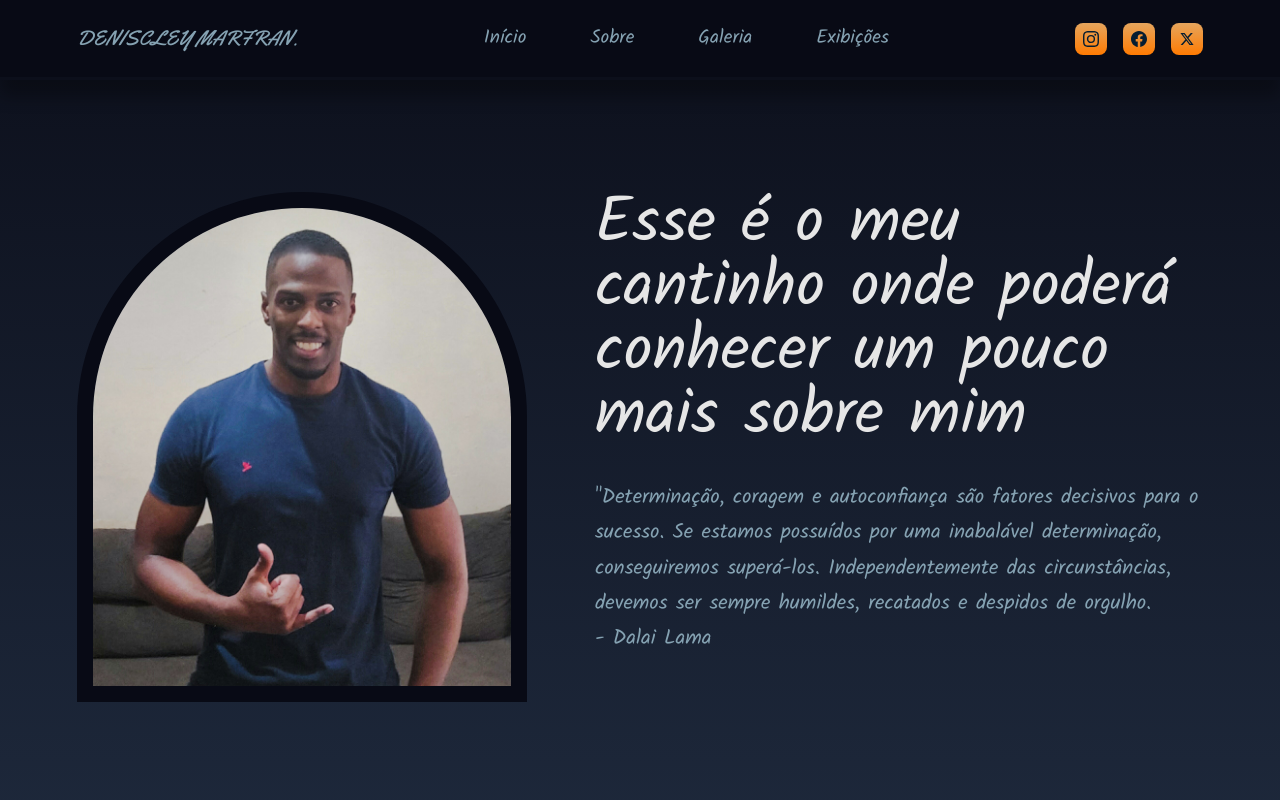
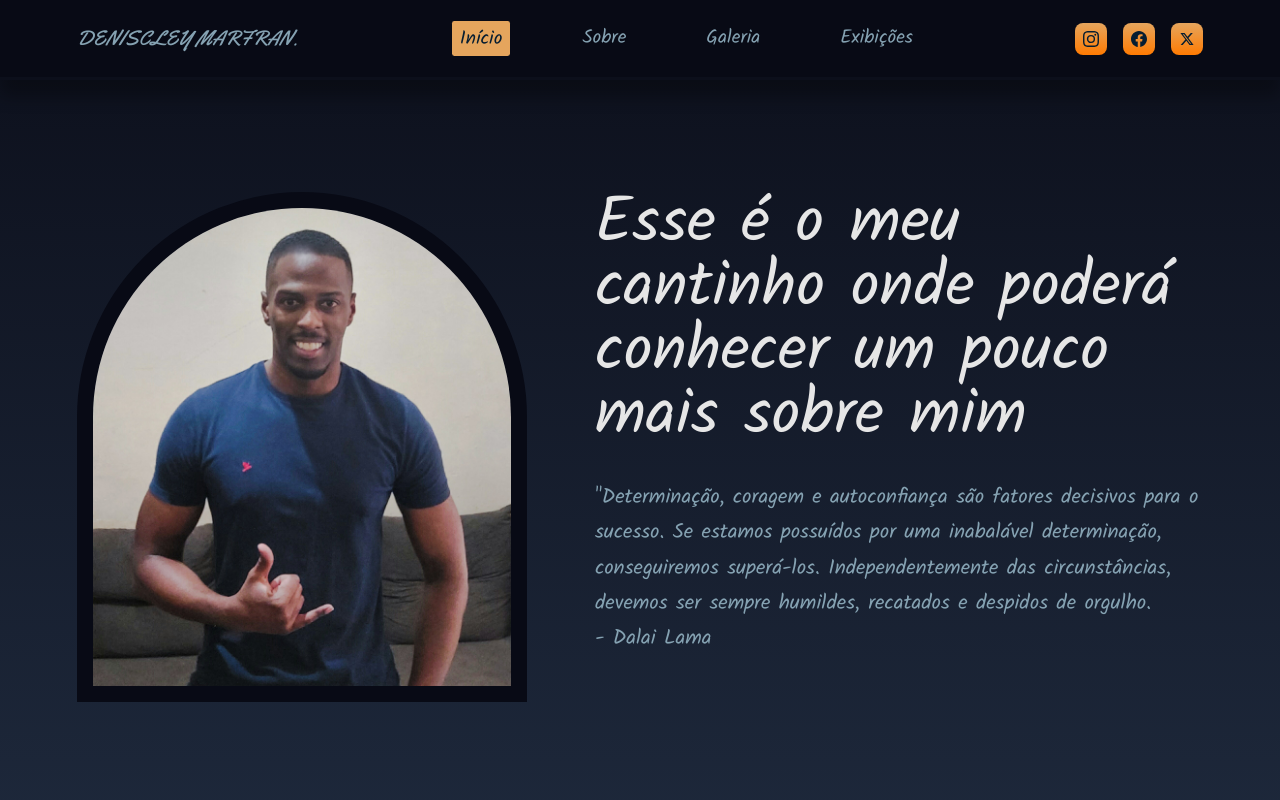
Before and after one commit to Deniscley/Personal.Photography.Gallery.Web, a Next.js app: page / in a window 1280 px wide. Shown: the top 800 px of the page. Built offline with nearby package versions, Linux system fonts and the light colour scheme.

Commit message:
feat: Navigation menu creation

```diff
--- a/src/components/layout/navbar/navbar.css
+++ b/src/components/layout/navbar/navbar.css
@@ -19,15 +19,23 @@ nav {
   box-shadow: 0 1rem 1rem rgba(0, 0, 0, 0.3);
 } */
 
+.show__nav {
+  display: none;
+}
+
+.hide__nav {
+  display: none;
+}
+
+.nav__toggle-btn {
+  display: none;
+}
+
 .nav__container {
   height: 100%;
   display: flex;
   justify-content: space-between;
   align-items: center;
-}
-
-.nav__toggle-btn {
-  display: none;
 }
 
 .nav__logo {
@@ -37,10 +45,42 @@ nav {
 .nav__links {
   display: flex;
   gap: 4rem;
+  align-items: center;
 }
 
 .nav__links div {
   font-size: 1.2rem;
+  margin: 0 0.5rem 0 0.5rem;
+}
+
+.nav__links li a {
+  display: flex;
+}
+
+.nav__links a {
+  text-decoration: none;
+  transition: var(--transition);
+}
+
+.nav__links a:hover {
+  color: var(--color-primary);
+}
+
+.active-nav {
+  position: relative;
+  background-color: var(--color-primary-variant);
+  border-radius: 0.15rem;
+  padding-top: 0.15rem;
+  color: var(--color-bg-4);
+}
+
+.active-nav::after {
+  content: "";
+  display: block;
+  height: 1.2rem;
+  background: var(--color-primary);
+  position: absolute;
+  margin-top: 2.15rem;
 }
 
 .nav__socials {
@@ -66,8 +106,12 @@ nav {
 }
 
 @media screen and (max-width: 1024px) {
-  .nav__socials {
-    display: none;
+  .nav__toggle-btn {
+    display: inline-block;
+    font-size: 2rem;
+    background: transparent;
+    cursor: pointer;
+    color: var(--color-white);
   }
 
   .nav__links {
@@ -79,9 +123,48 @@ nav {
     display: none;
   }
 
+  .nav__socials {
+    gap: 0.5rem;
+  }
+
+  .active-nav,
+  .active-nav::after {
+    display: none;
+    color: var(--color-primary-variant);
+  }
+
   .nav__links li {
-    height: 5rem;
-    box-shadow: -3rem 3rem 3rem rgba(0, 0, 0, 0.7);
+    height: 4rem;
+    width: 100%;
+    box-shadow: -2rem 2rem 5rem rgba(0, 0, 0, 0.5);
+    animation: navAnimation 600ms ease forwards;
+    transform: rotateX(90deg);
+    opacity: 0;
+    transform-origin: top;
+    margin-bottom: -0.09rem;
+  }
+
+  .nav__links li:nth-child(2) {
+    animation-delay: 200ms;
+  }
+
+  .nav__links li:nth-child(3) {
+    animation-delay: 400ms;
+  }
+
+  .nav__links li:nth-child(4) {
+    animation-delay: 600ms;
+  }
+
+  .nav__links li:nth-child(5) {
+    animation-delay: 800ms;
+  }
+
+  @keyframes navAnimation {
+    to {
+      transform: rotatex(0);
+      opacity: 1;
+    }
   }
 
   .nav__links li a {
@@ -89,15 +172,19 @@ nav {
     height: 100%;
     display: flex;
     align-items: center;
-    padding: 1rem 5rem 1rem 3rem;
+    padding: 1rem 4.5rem 1rem 4rem;
     border-top: 1px solid var(--color-bg-2);
+    justify-content: center;
   }
 
-  .nav__toggle-btn {
-    display: inline-block;
-    font-size: 2rem;
-    background: transparent;
-    cursor: pointer;
-    color: var(--color-white);
+  .show__nav {
+    padding-top: 0rem;
+    display: flex;
+    margin-top: -0.07rem;
+  }
+
+  .hide__nav {
+    padding-top: 0rem;
+    display: none;
   }
 }
--- a/src/components/layout/navbar/navbar.tsx
+++ b/src/components/layout/navbar/navbar.tsx
@@ -6,10 +6,17 @@ import Link from "next/link";
 import { links } from "../../../state/routes/routes";
 import { BsInstagram, BsFacebook } from "react-icons/bs";
 import { RiTwitterXFill } from "react-icons/ri";
+import { usePathname } from "next/navigation";
 import { FaBars } from "react-icons/fa";
 import { MdOutlineClose } from "react-icons/md";
+import { useState } from "react";
 
 export default function Navbar() {
+  const isActive = usePathname();
+  const activeNav = "active-nav";
+
+  const [isNavShowing, setIsNavShowing] = useState(false);
+
   // useLayoutEffect(() => {
   //   window.addEventListener("scroll", () => {
   //     document.querySelector("nav")?.classList.toggle("window-scrolled"),
@@ -24,11 +31,17 @@ export default function Navbar() {
           <div className={yellowtail.className}>DENISCLEY MARFRAN.</div>
         </Link>
 
-        <ul className="nav__links">
+        <ul
+          className={`nav__links ${isNavShowing ? "show__nav" : "hide__nav"}`}
+        >
           {links.map(({ name, path }, index) => {
             return (
               <li key={index}>
-                <Link href={path}>
+                <Link
+                  href={path}
+                  className={isActive === path ? activeNav : ""}
+                  onClick={() => setIsNavShowing((prev) => !prev)}
+                >
                   <div>{name}</div>
                 </Link>
               </li>
@@ -62,11 +75,11 @@ export default function Navbar() {
           </li>
         </ul>
 
-        <button className="nav__toggle-btn" id="nav__toggle-open">
-          <FaBars />
-        </button>
-        <button className="nav__toggle-btn" id="nav__toggle-close">
-          <MdOutlineClose />
+        <button
+          className="nav__toggle-btn"
+          onClick={() => setIsNavShowing((prev) => !prev)}
+        >
+          {isNavShowing ? <MdOutlineClose /> : <FaBars />}
         </button>
       </div>
     </nav>
```
